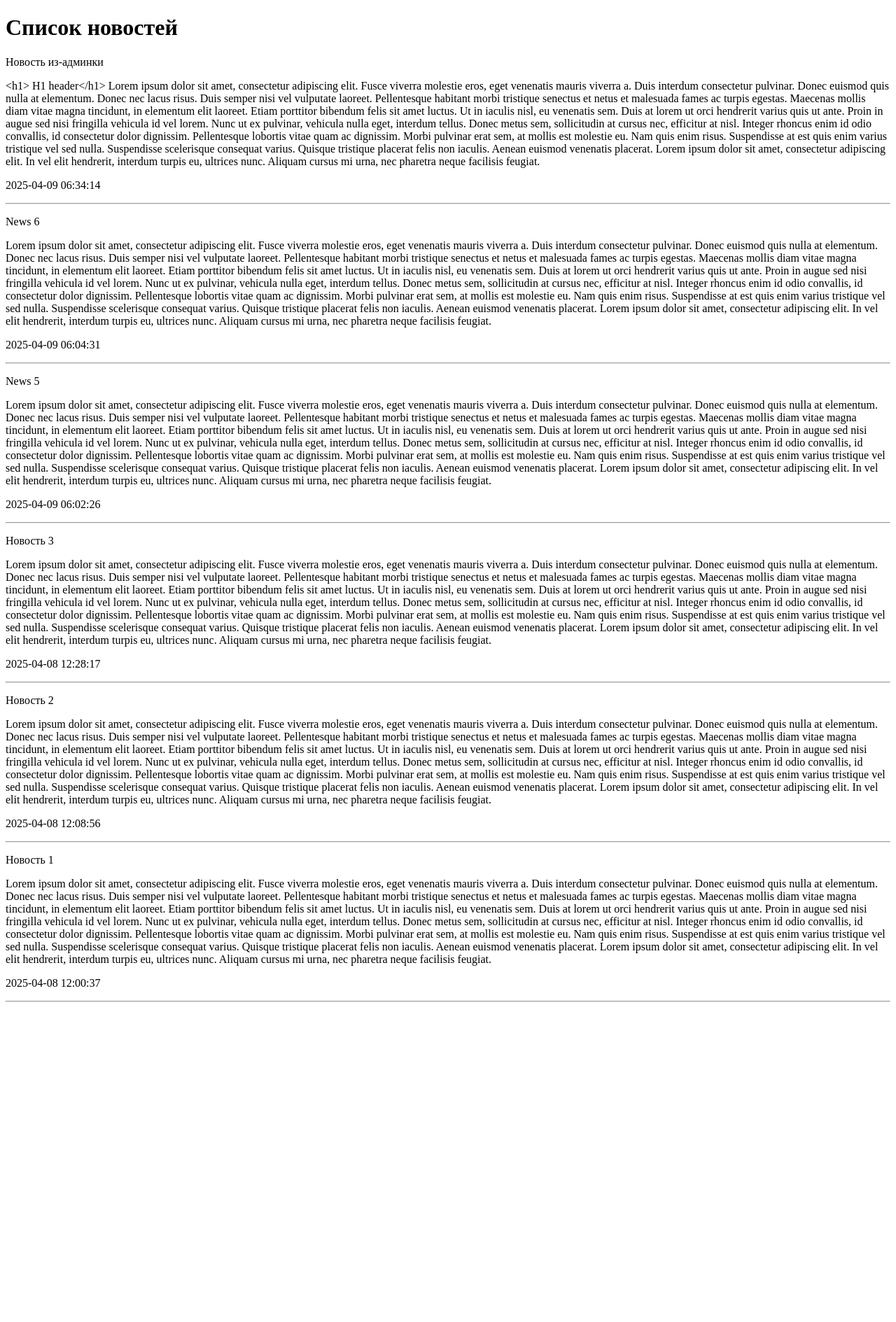
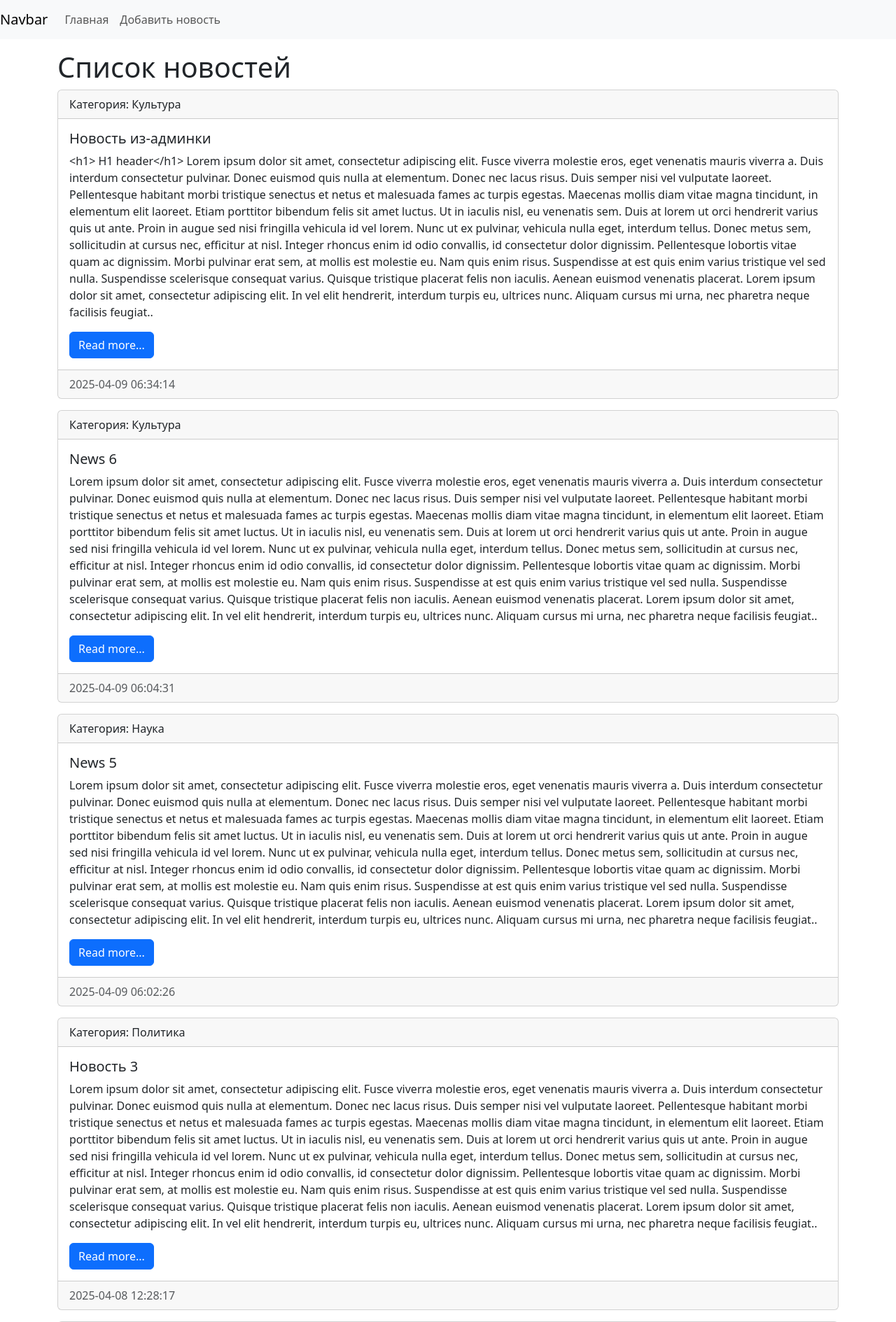
Before and after one commit to aslan-kayl/DjangoProject, a Django app: page /news/ in a window 1280 px wide. Shown: the top 1889 px of the page at 70% size. Before the commit the page ends 1432 px from the top, so only its background shows below. Run offline with Django 5.2, Linux system fonts and the light colour scheme; data comes from the database, SQL or seed files in the repository; both versions use the stored data as it was after the commit.

Commit message:
add table category

```diff
--- a/news/models.py
+++ b/news/models.py
@@ -6,8 +6,9 @@ class News(models.Model):
     content = models.TextField(blank=True, verbose_name='Контент')
     created_at = models.DateTimeField(auto_now_add=True, verbose_name='Дата публикации')
     updated_at = models.DateTimeField(auto_now=True, verbose_name='Дата обновления')
-    photo = models.ImageField(upload_to='photos/%Y/%m/%d', verbose_name='Фото')
+    photo = models.ImageField(upload_to='photos/%Y/%m/%d', verbose_name='Фото', blank=True)
     is_published = models.BooleanField(default=True, verbose_name='Опубликовано')
+    category = models.ForeignKey('Category', on_delete=models.PROTECT, null=True, verbose_name='Наименование категория')
 
 
     def __str__(self):
@@ -17,3 +18,15 @@ class News(models.Model):
         verbose_name = 'Новость'
         verbose_name_plural = 'Новости'
         ordering = ['-created_at']
+
+
+class Category(models.Model):
+    title = models.CharField(max_length=150, db_index=True, verbose_name='Наименование категории')
+
+    def __str__(self):
+        return self.title
+
+    class Meta:
+        verbose_name = 'Категория'
+        verbose_name_plural = 'Категории'
+        ordering = ['title']
--- a/news/templates/news/index.html
+++ b/news/templates/news/index.html
@@ -1,21 +1,51 @@
-<!DOCTYPE html>
+<!doctype html>
 <html lang="en">
-<head>
-    <meta charset="UTF-8">
+  <head>
+    <meta charset="utf-8">
+    <meta name="viewport" content="width=device-width, initial-scale=1">
+    <link rel="stylesheet" href="https://cdn.jsdelivr.net/npm/bootstrap@5.3.5/dist/css/bootstrap.min.css" integrity="sha384-9ndCyUaAswrzVdK5JOD8WVi9W0hJ9oAtA2lmPZ/xFC6pFhY9ANNCeQjFZtB7EUFi" crossorigin="anonymous">
+<link href="https://cdn.jsdelivr.net/npm/bootstrap@5.3.5/dist/css/bootstrap.min.css" rel="stylesheet" integrity="sha384-SgOJa3DmI69IUzQ2PVdRZhwQ+dy64/BUtbMJw1MZ8t5HZApcHrRKUc4W0kG879m7" crossorigin="anonymous">
     <title>{{ title }}</title>
-</head>
-<body>
+  </head>
+  <body>
+  <nav class="navbar navbar-expand-lg bg-body-tertiary">
+    <a class="navbar-brand" href="/">Navbar</a>
+    <button class="navbar-toggler" type="button" data-bs-toggle="collapse" data-bs-target="#navbarSupportedContent" aria-controls="navbarSupportedContent" aria-expanded="false" aria-label="Toggle navigation">
+      <span class="navbar-toggler-icon"></span>
+    </button>
 
-<h1>{{ title }}</h1>
+    <div class="collapse navbar-collapse" id="navbarSupportedContent">
+      <ul class="navbar-nav me-auto mb-2 mb-lg-0">
+        <li class="nav-item"><a class="nav-link" href="/">Главная</a></li>
+        <li class="nav-item"><a class="nav-link" href="/">Добавить новость</a></li>
+      </ul>
+    </div>
+</nav>
 
-{% for item in news %}
-<div>
-    <p>{{ item.title }}</p>
-    <p>{{ item.content }}</p>
-    <p>{{ item.created_at|date:"Y-m-d H:i:s" }}</p>
+<div class="container mt-3">
+    <h1>{{ title }}</h1>
+    <div class="row">
+    <div class="col-md-12">
+        {% for item in news %}
+        <div class="card mb-3">
+           <div class="card-header">
+              Категория: {{ item.category }}
+            </div>
+            <div class="card-body">
+                <h5 class="card-title">{{ item.title }}</h5>
+                <p class="card-text">{{ item.content }}.</p>
+                <a href="#" class="btn btn-primary">Read more...</a>
+            </div>
+            <div class="card-footer text-muted">
+                {{ item.created_at|date:"Y-m-d H:i:s" }}
+            </div>
+        </div>
+        {%endfor%}
+        </div>
+    </div>
 </div>
-    <hr>
-{% endfor %}
 
-</body>
+<script src="https://cdn.jsdelivr.net/npm/bootstrap@5.3.5/dist/js/bootstrap.bundle.min.js" integrity="sha384-k6d4wzSIapyDyv1kpU366/PK5hCdSbCRGRCMv+eplOQJWyd1fbcAu9OCUj5zNLiq" crossorigin="anonymous"></script>
+<script src="https://cdn.jsdelivr.net/npm/@popperjs/core@2.11.8/dist/umd/popper.min.js" integrity="sha384-I7E8VVD/ismYTF4hNIPjVp/Zjvgyol6VFvRkX/vR+Vc4jQkC+hVqc2pM8ODewa9r" crossorigin="anonymous"></script>
+  </body>
 </html>
```
Also changed, not shown: news/admin.py (+12 -2 lines), db.sqlite3, news/migrations/0002_alter_news_options_alter_news_content_and_more.py (added), news/migrations/0003_category_news_category.py (added).
